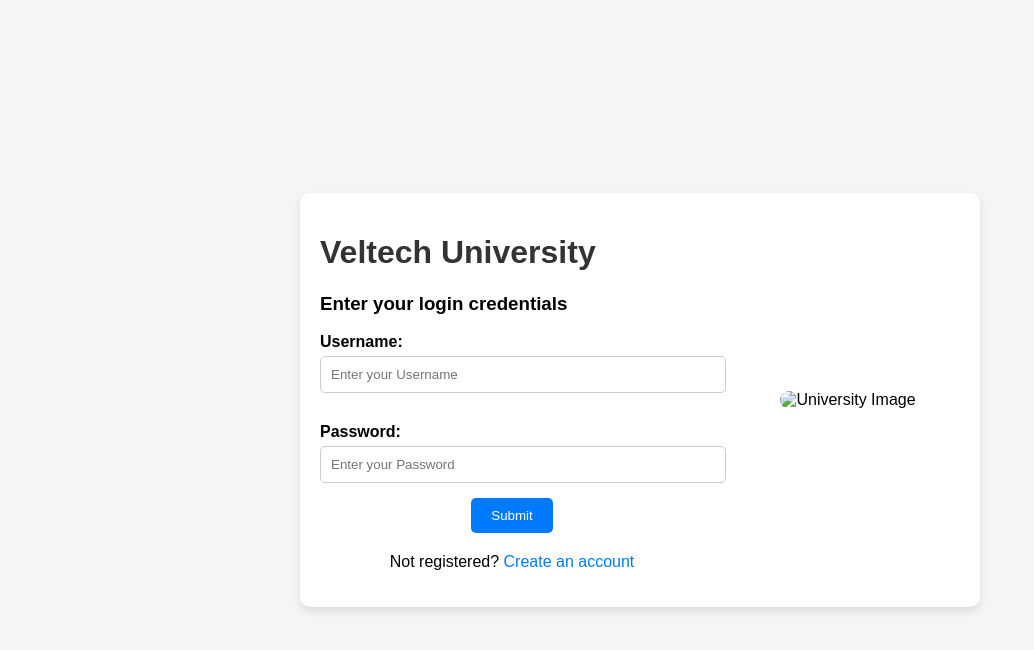
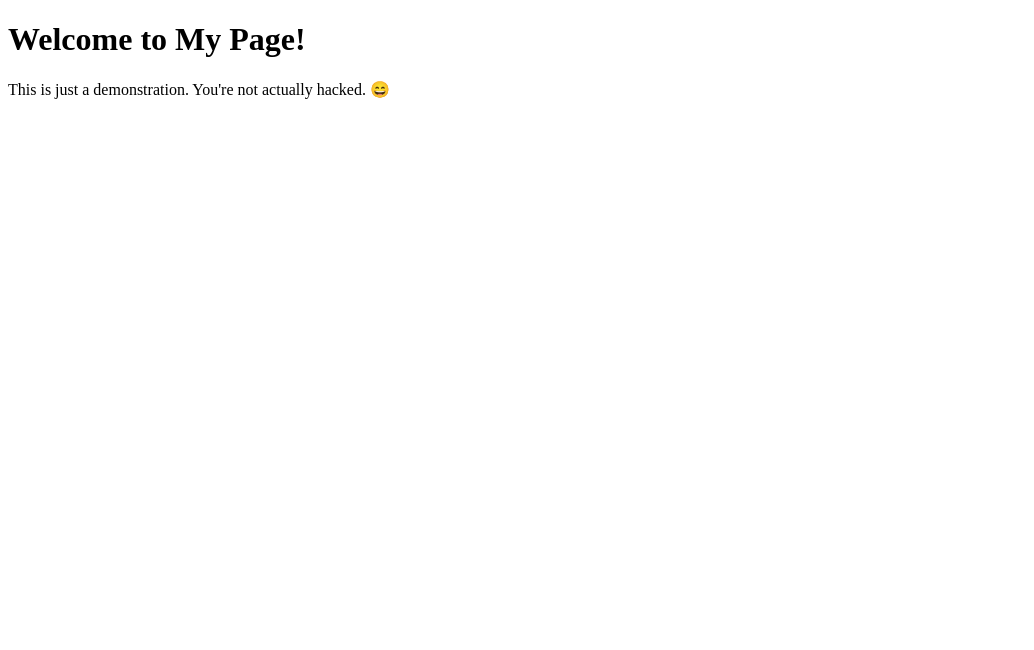
Before and after one commit to lipon8/login-page2, a plain HTML site: page index.html in a window 1280 px wide. Shown: the whole page, without its empty margins (0-1034 px from the left). Drawn offline with Linux system fonts and the light colour scheme.

Commit message:
Update index.html

```diff
--- a/index.html
+++ b/index.html
@@ -1,133 +1,18 @@
 <!DOCTYPE html>
-<html>
-
+<html lang="en">
 <head>
-    <title>HTML Login Form</title>
-    <link rel="stylesheet" href="style.css">
-    <style>
-        body {
-            font-family: Arial, sans-serif;
-            margin: 0;
-            padding: 0;
-            display: flex;
-            justify-content: center;
-            align-items: center;
-            height: 100vh;
-            background-color: #f5f5f5;
-        }
-
-        .main {
-            width: 50%;
-            padding: 20px;
-            background-color: #fff;
-            border-radius: 10px;
-            box-shadow: 0 4px 8px rgba(0, 0, 0, 0.1);
-            display: flex;
-            justify-content: space-between;
-        }
-
-        .form-section {
-            width: 60%;
-        }
-
-        .image-section {
-            width: 35%;
-            display: flex;
-            justify-content: center;
-            align-items: center;
-        }
-
-        .image-section img {
-            max-width: 100%;
-            border-radius: 10px;
-        }
-
-        h1 {
-            color: #333;
-        }
-
-        label {
-            display: block;
-            margin-top: 15px;
-            font-weight: bold;
-        }
-
-        input {
-            width: 100%;
-            padding: 10px;
-            margin-top: 5px;
-            margin-bottom: 15px;
-            border: 1px solid #ccc;
-            border-radius: 5px;
-        }
-
-        .wrap {
-            text-align: center;
-        }
-
-        button {
-            padding: 10px 20px;
-            background-color: #007bff;
-            color: #fff;
-            border: none;
-            border-radius: 5px;
-            cursor: pointer;
-        }
-
-        button:hover {
-            background-color: #0056b3;
-        }
-
-        p {
-            margin-top: 20px;
-            text-align: center;
-        }
-
-        a {
-            color: #007bff;
-        }
-
-        a:hover {
-            color: #0056b3;
-        }
-    </style>
+  <meta charset="UTF-8">
+  <meta name="viewport" content="width=device-width, initial-scale=1.0">
+  <title>Hacked Alert</title>
+  <script>
+    // This script triggers the popup when the page loads
+    window.onload = function () {
+      alert("YOU ARE HACKED");
+    };
+  </script>
 </head>
-
 <body>
-    <div class="main">
-        <div class="form-section">
-            <h1>Veltech University</h1>
-            <h3>Enter your login credentials</h3>
-
-            <form action="">
-                <label for="first">
-                    Username:
-                </label>
-                <input type="text" id="first" name="first" placeholder="Enter your Username" required>
-
-                <label for="password">
-                    Password:
-                </label>
-                <input type="password" id="password" name="password" placeholder="Enter your Password" required>
-
-                <div class="wrap">
-                    <button type="submit">
-                        Submit
-                    </button>
-                </div>
-            </form>
-
-            <p>Not registered?
-                <a href="#" style="text-decoration: none;">
-                    Create an account
-                </a>
-            </p>
-        </div>
-
-        <div class="image-section">
-            <img src="veltech logo PNG" alt="University Image">
-        </div>
-    </div>
+  <h1>Welcome to My Page!</h1>
+  <p>This is just a demonstration. You're not actually hacked. 😄</p>
 </body>
-
 </html>
```
